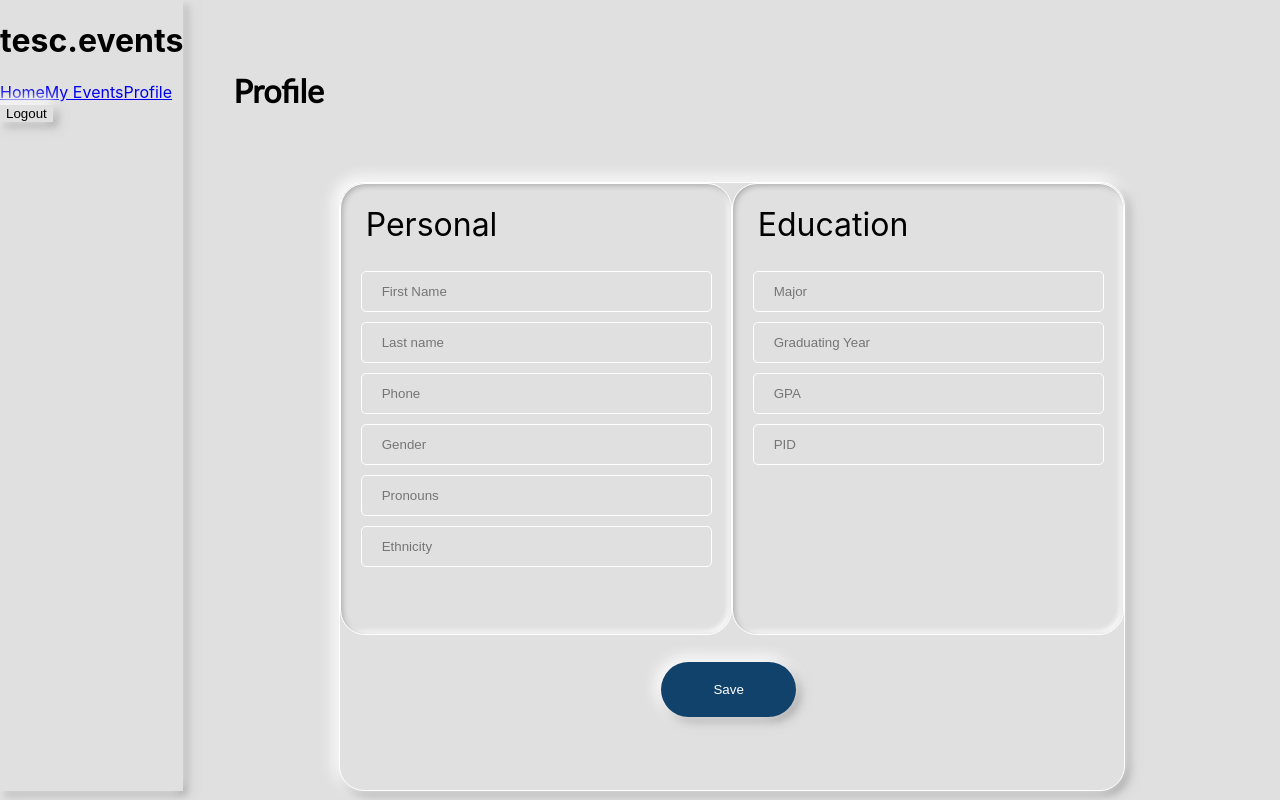
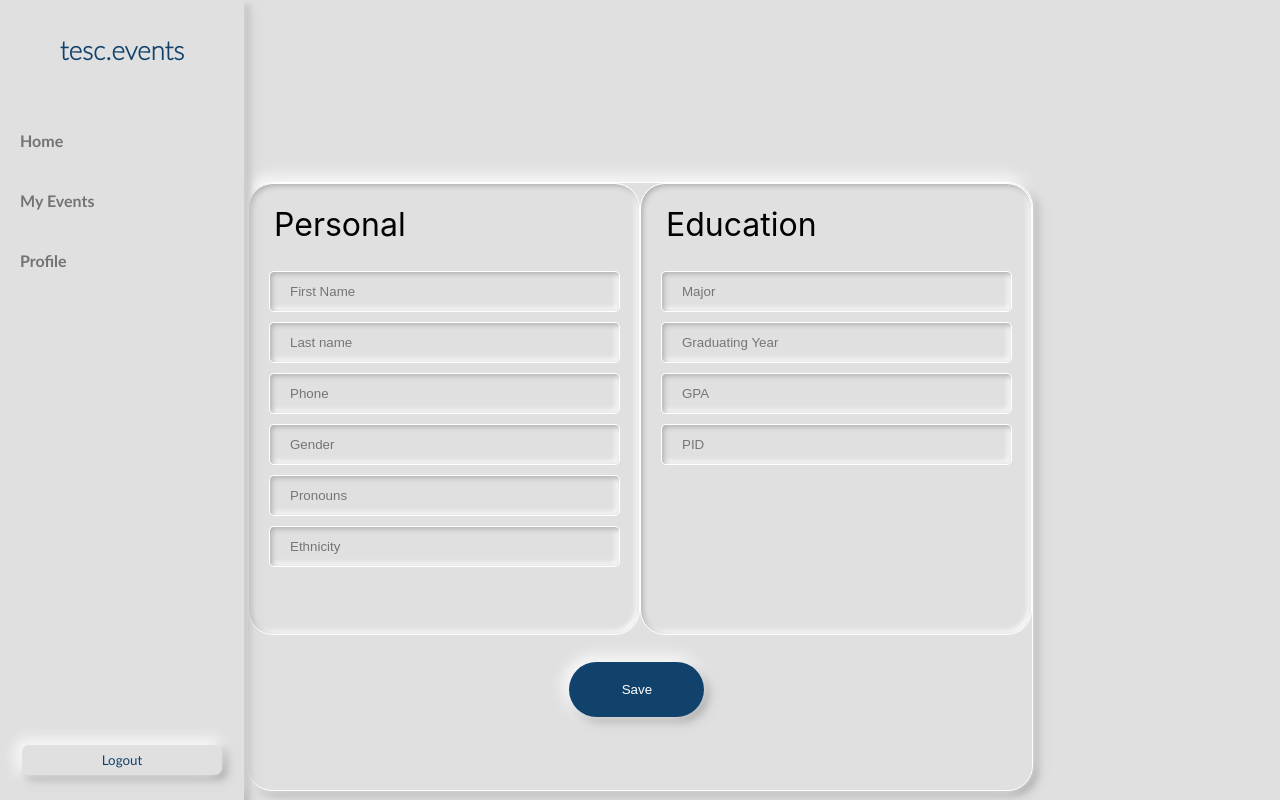
Before and after one commit to UCSDTESC/tesc-events-ui, a React (Create React App) app: page / in a window 1280 px wide. Built offline with nearby package versions, Linux system fonts and the light colour scheme.

Commit message:
Added patch and get request abilities

```diff
--- a/src/assets/css/ProfilePage.css
+++ b/src/assets/css/ProfilePage.css
@@ -2,7 +2,7 @@
     display: flex;
 }
 
-.some-page-wrapper {
+.wrapper {
     display: flex;
     flex-direction: column;
     width: 100%;
--- a/src/pages/ProfilePage.tsx
+++ b/src/pages/ProfilePage.tsx
@@ -1,13 +1,88 @@
+import React, { useState } from 'react';
 import Sidebar from "../components/Sidebar";
 import "../index.css";
-import React from 'react';
-import ReactDOM from 'react-dom/client';
+import "../assets/css/Sidebar.css"
 
 const ProfilePage = (): JSX.Element => {
+    const [firstname, setFirst] = useState<string>("Default");
+    function handlefirst(event: React.ChangeEvent<HTMLInputElement>) {
+        setFirst(event.currentTarget.value);
+    }
+    const [lastname, setLast] = useState<string>("Default");
+    function handleLast(event: React.ChangeEvent<HTMLInputElement>) {
+        setLast(event.currentTarget.value);
+    }
+    const [PID, setPID] = useState<string>("Default");
+    function handlePID(event: React.ChangeEvent<HTMLInputElement>) {
+        setPID(event.currentTarget.value);
+    }
+    const [Phone, setPhone] = useState<string>("Default");
+    function handlePhone(event: React.ChangeEvent<HTMLInputElement>) {
+        setPhone(event.currentTarget.value);
+    }
+    const [GPA, setGPA] = useState<string>("Default");
+    function handleGPA(event: React.ChangeEvent<HTMLInputElement>) {
+        setGPA(event.currentTarget.value);
+    }
+    const [gender, setGender] = useState<string>("Default");
+    function handlegender(event: React.ChangeEvent<HTMLInputElement>) {
+        setGender(event.currentTarget.value);
+    }
+    const [pronouns, setPronoun] = useState<string>("Default");
+    function handlePronoun(event: React.ChangeEvent<HTMLInputElement>) {
+        setPronoun(event.currentTarget.value);
+    }
+    const [ethnicity, setEthnicity] = useState<string>("Default");
+    function handleEthnicity(event: React.ChangeEvent<HTMLInputElement>) {
+        setEthnicity(event.currentTarget.value);
+    }
+    const [major, setMajor] = useState<string>("Default");
+    function handleMajor(event: React.ChangeEvent<HTMLInputElement>) {
+        setMajor(event.currentTarget.value);
+    }
+
+    const getUser = () => {
+        fetch("https://3ae918d3-e290-4f43-9cab-5fd0ae360b30.mock.pstmn.io/api/users/")
+            .then(response => response.text())
+            .then(result => console.log(result))
+            .catch(error => console.log('error', error));
+    }
+
+    const setUser = () => {
+        console.log(updatedData)
+        fetch('https://3ae918d3-e290-4f43-9cab-5fd0ae360b30.mock.pstmn.io/api/users/', {
+            method: 'PATCH',
+            body: JSON.stringify({
+                updatedData
+            }),
+            headers: {
+                'Content-type': 'application/json; charset=UTF-8',
+            },
+        })
+            .then((response) => response.json())
+            .then((json) => console.log(json));
+    }
+
+
+    const updatedData = {
+        "id": "db8b881e-1ced-404c-a95b-578b1c76773e",
+        "pid": PID,
+        "email": null,
+        "firstName": firstname,
+        "lastName": lastname,
+        "phone": Phone,
+        "resumeUrl": null,
+        "gpa": GPA,
+        "gender": gender,
+        "pronouns": pronouns,
+        "ethnicity": ethnicity,
+        "major": major
+    }
+
     return (
         <div className="container">
             <Sidebar />
-            <div className='some-page-wrapper'>
+            <div className='wrapper'>
                 <div className="main-content">
                     <h1 className="content-title">Profile</h1>
                 </div>
@@ -16,23 +91,12 @@
                     <div className='one-column inset'>
                         <h1 className="second-text">Personal</h1>
                         <form>
-                            <input type="text" placeholder="First Name" className="text-input" />
-                        </form>
-
-                        <form>
-                            <input type="text" placeholder="Last name" className="text-input" />
-                        </form>
-                        <form>
-                            <input type="text" placeholder="Phone" className="text-input" />
-                        </form>
-                        <form>
-                            <input type="text" placeholder="Gender" className="text-input" />
-                        </form>
-                        <form>
-                            <input type="text" placeholder="Pronouns" className="text-input" />
-                        </form>
-                        <form>
-                            <input type="text" placeholder="Ethnicity" className="text-input" />
+                            <input type="text" placeholder="First Name" id="FName" className="text-input inset" onChange={handlefirst}/>
+                            <input type="text" placeholder="Last name" id="LName" className="text-input inset" onChange={handleLast}/>
+                            <input type="text" placeholder="Phone" id="Phone" className="text-input inset" onChange={handlePhone}/>
+                            <input type="text" placeholder="Gender" id="Gender" className="text-input inset" onChange={handlegender}/>
+                            <input type="text" placeholder="Pronouns" id="Pronouns" className="text-input inset" onChange={handlePronoun}/>
+                            <input type="text" placeholder="Ethnicity" id="Ethnicity" className="text-input inset" onChange={handleEthnicity}/>
                         </form>
                     </div>
 
@@ -40,21 +104,15 @@
                     <div className='one-column inset'>
                         <h1 className="second-text">Education</h1>
                         <form>
-                            <input type="text" placeholder="Major" className="text-input" />
-                        </form>
-                        <form>
-                            <input type="text" placeholder="Graduating Year" className="text-input" />
-                        </form>
-                        <form>
-                            <input type="text" placeholder="GPA" className="text-input" />
-                        </form>
-                        <form>
-                            <input type="text" placeholder="PID" className="text-input" />
+                            <input type="text" placeholder="Major" id="Major" className="text-input inset" onChange={handleMajor}/>
+                            <input type="text" placeholder="Graduating Year" id="Year" className="text-input inset" />
+                            <input type="text" placeholder="GPA" id="GPA" className="text-input inset" onChange={handleGPA}/>
+                            <input type="text" placeholder="PID" id="PID" className="text-input inset" onChange={handlePID}/>
                         </form>
                     </div>
 
                     <div className="Save-button">
-                        <button className="button">Save</button>
+                        <button className="button" onClick={setUser}>Save</button>
                     </div>
                 </div>
             </div>
```
